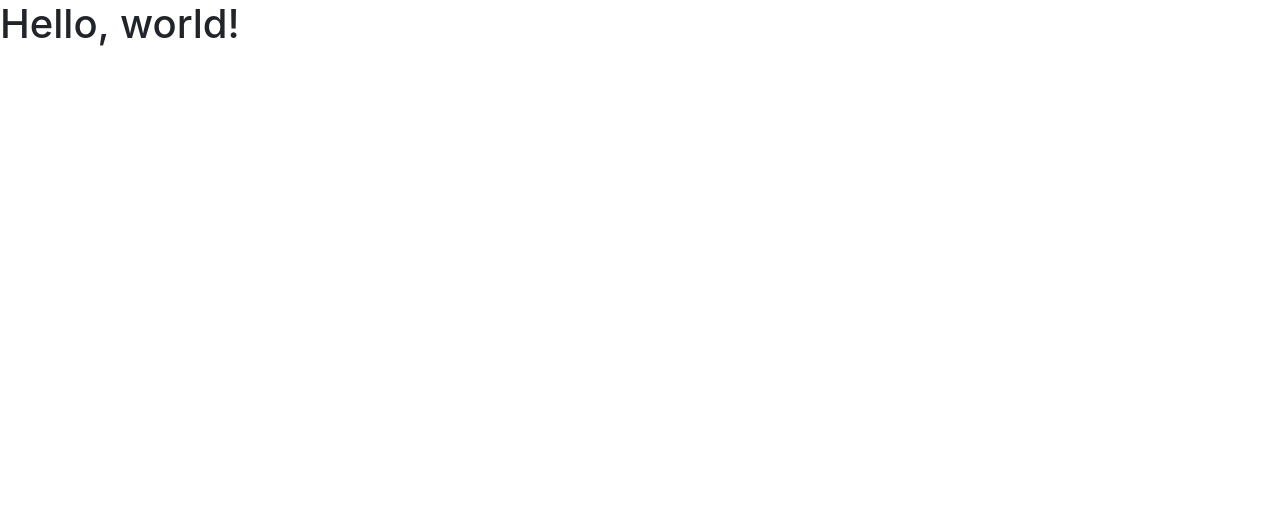
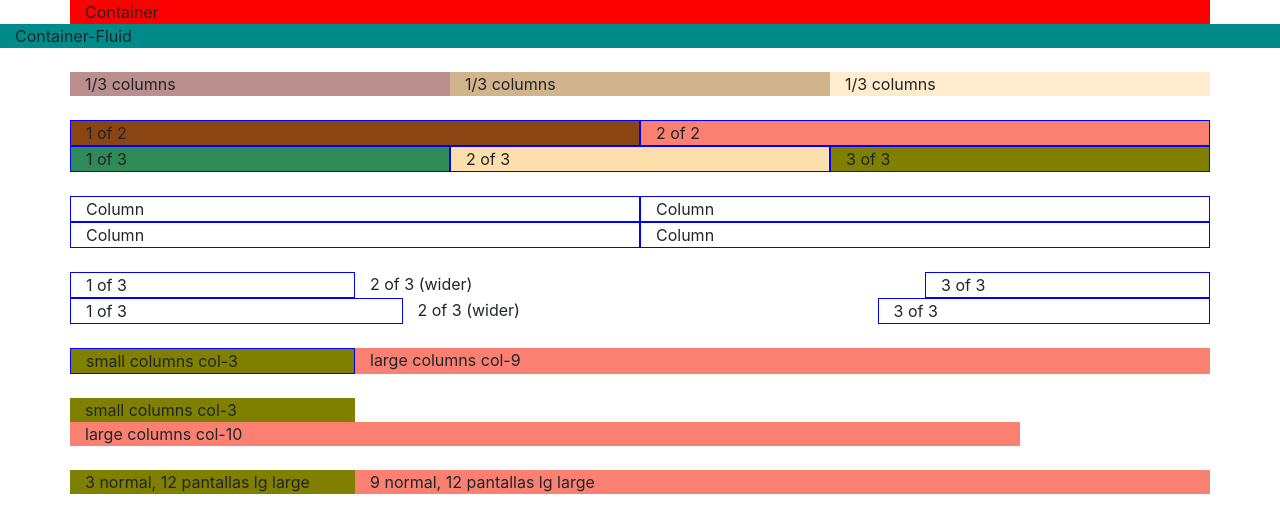
Before and after one commit to diogosss/diorConf, a plain HTML site: page index.html in a window 1280 px wide. Drawn offline with nearby package versions, Linux system fonts and the light colour scheme.

Commit message:
[5] Bootstrap Grid

```diff
--- a/index.html
+++ b/index.html
@@ -8,10 +8,144 @@
     <!-- Bootstrap CSS -->
     <link rel="stylesheet" href="https://cdn.jsdelivr.net/npm/bootstrap@4.3.1/dist/css/bootstrap.min.css" integrity="sha384-ggOyR0iXCbMQv3Xipma34MD+dH/1fQ784/j6cY/iJTQUOhcWr7x9JvoRxT2MZw1T" crossorigin="anonymous">
 
+    <!-- Style border -->
+    <style>
+      .col{
+        border: 1px solid blue;
+      }
+    </style>
+
     <title>Hello, world!</title>
   </head>
   <body>
-    <h1>Hello, world!</h1>
+    <div class="container" style="background-color: red;">
+      Container
+    </div>
+    <div class="container-fluid" style="background-color: darkcyan;">
+      Container-Fluid
+    </div>
+
+    <br>
+
+    <div class="container" style="background-color: bisque;">
+      <div class="row">
+        <div class="col-sm"  style="background-color: rosybrown;">
+          1/3 columns
+        </div>
+        <div class="col-sm"  style="background-color: tan;">
+          1/3 columns
+        </div>
+        <div class="col-sm" style="background-color: blanchedalmond;">
+          1/3 columns
+        </div>
+      </div>
+    </div>
+
+    <br>
+
+    <div class="container" style="background-color: rosybrown;">
+      <div class="row">
+        <div class="col"  style="background-color: saddlebrown;">
+          1 of 2
+        </div>
+        <div class="col" style="background-color: salmon;">
+          2 of 2
+        </div>
+      </div>
+      <div class="row">
+        <div class="col"  style="background-color: seagreen;">
+          1 of 3
+        </div>
+        <div class="col"  style="background-color: navajowhite;">
+          2 of 3
+        </div>
+        <div class="col" style="background-color: olive;">
+          3 of 3
+        </div>
+      </div>
+    </div>
+
+    <br>
+
+    <div class="container">
+      <div class="row">
+        <div class="col">Column</div>
+        <div class="col">Column</div>
+        <div class="w-100"></div>
+        <div class="col">Column</div>
+        <div class="col">Column</div>
+      </div>
+    </div>
+
+    <br>
+
+    <div class="container">
+      <div class="row">
+        <div class="col">
+          1 of 3
+        </div>
+        <div class="col-6">
+          2 of 3 (wider)
+        </div>
+        <div class="col">
+          3 of 3
+        </div>
+      </div>
+      <div class="row">
+        <div class="col">
+          1 of 3
+        </div>
+        <div class="col-5">
+          2 of 3 (wider)
+        </div>
+        <div class="col">
+          3 of 3
+        </div>
+      </div>
+    </div>
+
+    <br>
+
+    <div class="container">
+      <div class="row">
+        <div class="col"  style="background-color: olive;">
+          small columns col-3
+        </div>
+        <div class="col-9"  style="background-color: salmon;">
+          large columns col-9
+        </div>
+      </div>
+    </div>
+
+
+    <br>
+
+    <div class="container">
+      <div class="row">
+        <div class="col-3"  style="background-color: olive;">
+          small columns col-3
+        </div>
+        <div class="col-10"  style="background-color: salmon;">
+          large columns col-10
+        </div>
+      </div>
+    </div>
+
+    <br>
+
+    <div class="container">
+      <div class="row">
+        <div class="col-12 col-lg-3"  style="background-color: olive;">
+          3 normal, 12 pantallas lg large
+        </div>
+        <div class="col-12 col-lg-9"  style="background-color: salmon;">
+          9 normal, 12 pantallas lg large
+        </div>
+      </div>
+    </div>
+
+
+
 
     <!-- Optional JavaScript -->
     <!-- jQuery first, then Popper.js, then Bootstrap JS -->
```
